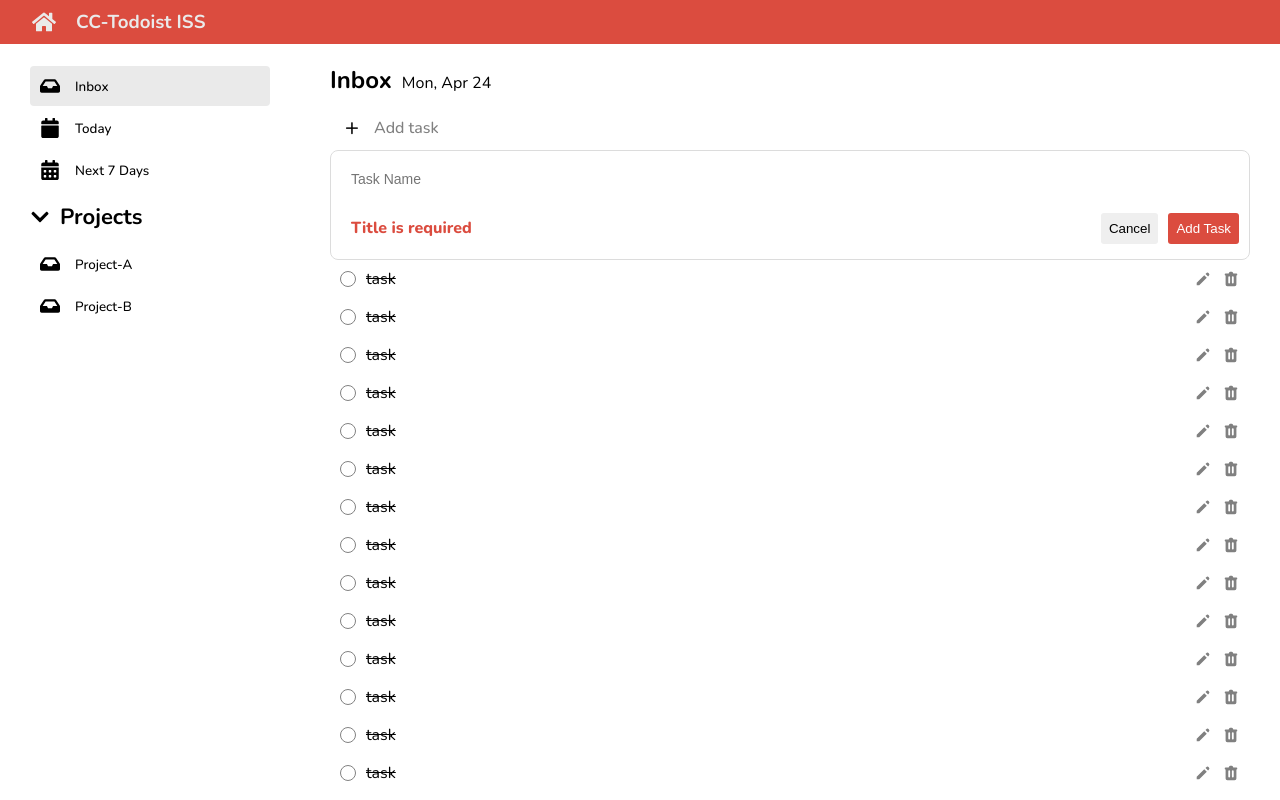
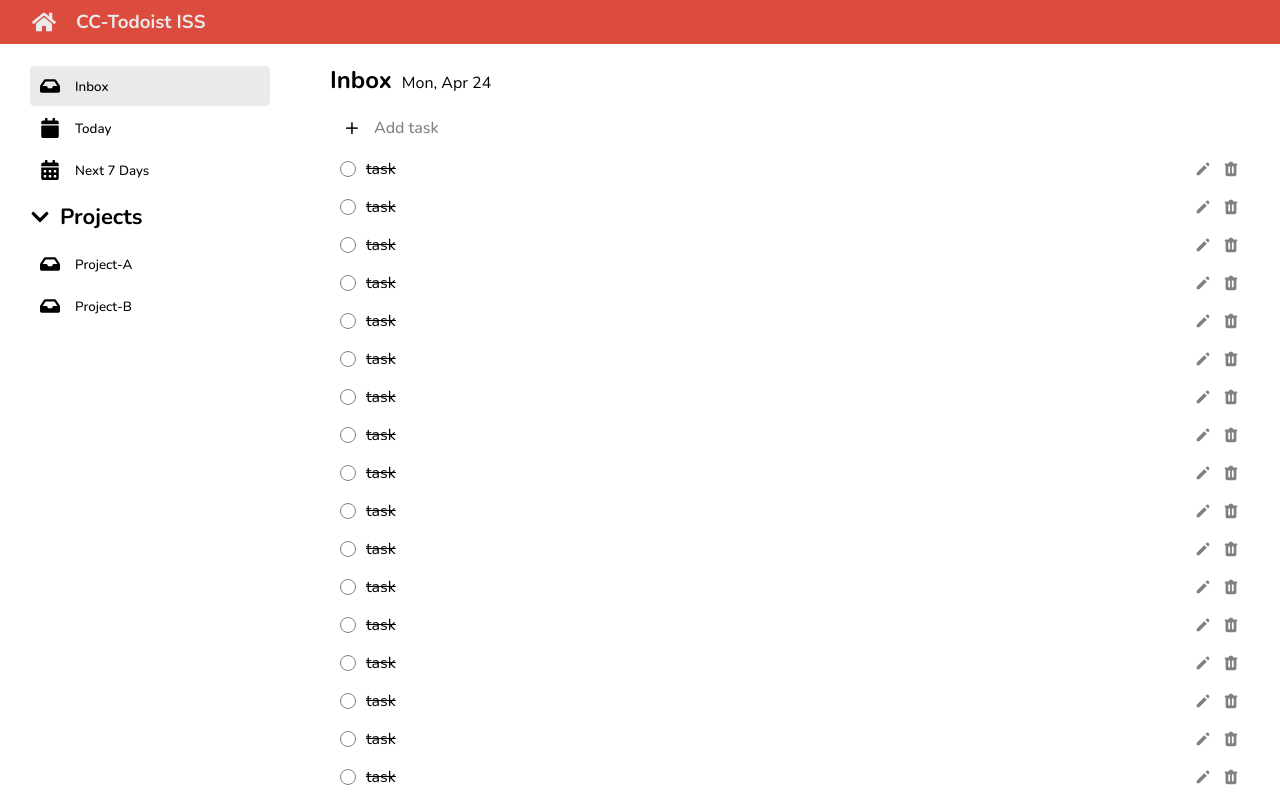
Before and after one commit to issarapong/react-todolist, a React (Create React App) app: page / in a window 1280 px wide. Built offline with nearby package versions, Linux system fonts and the light colour scheme.

Commit message:
finish:internal state ui form

```diff
--- a/src/components/Todo/AddTodo.jsx
+++ b/src/components/Todo/AddTodo.jsx
@@ -1,16 +1,28 @@
 import styles from './AddTodo.module.scss';
+import { useState } from 'react';
 import { TodoForm } from './TodoForm';
 
+export function AddTodo() {
+    // # Logic & State
+    const [isAddMode, setIsAddMode] = useState(false);
 
-export function AddTodo() {
+
+    const handleClickAddTask = () => {
+        // console.log("Open form")
+        setIsAddMode(true)
+    }
+
+    // # UI
     return (
         <>
-            <div className={styles.add__todo}>
-                <span>+</span>
-                <h3>Add task</h3>
-            </div>
-
-            <TodoForm />
+            {!isAddMode ? (
+                <div className={styles.add__todo} onClick={handleClickAddTask} >
+                    <span>+</span>
+                    <h3>Add task</h3>
+                </div>
+            ) : (
+                <TodoForm  onSetIsAddMode={setIsAddMode} />
+            )}
         </>
     );
 }
--- a/src/components/Todo/TodoForm.jsx
+++ b/src/components/Todo/TodoForm.jsx
@@ -1,16 +1,56 @@
 import styles from './TodoForm.module.scss';
+import React, { useState } from 'react';
 
-export function TodoForm() {
+export function TodoForm({onSetIsAddMode}) {
+    // # 1 : Logic Section
+    const [task, setTask] = useState('');
+    const [isError,setIsError] = useState(false)
+
+    const handleSubmit = (e) => {
+        e.preventDefault();
+
+        // validate
+        if(task.trim() === '') {
+            setIsError(true)
+            return;
+        }
+
+        // set back to normal mode
+		onSetIsAddMode(false)
+
+    };
+    const handleClickCancel = (e) => {
+		onSetIsAddMode(false)
+
+
+    };
+
+    const handleChangeInput = (e) => {
+        setIsError(false)
+		setTask(e.target.value)
+    };
+
+
+
+    // # 2 : UI-Section
     return (
-        <form className={styles.todo__form__container}>
-            <input className={styles.todo__form__input} placeholder='Task Name' />
+        <form className={styles.todo__form__container} onSubmit={handleSubmit}>
+            <input
+                className={styles.todo__form__input}
+                placeholder='Task Name'
+                value={task}
+                onChange={handleChangeInput}
+            />
             <div className={styles.todo__form__footer}>
-                <p className={styles.todo__error}>Title is required</p>
+               {isError &&  <p className={styles.todo__error}>Task Name is required</p>}
                 <div className={styles.todo__form__buttons}>
-                    <button>Cancel</button>
-                    <button>Add Task</button>
+                    <button type='button' onClick={handleClickCancel}>
+                        Cancel
+                    </button>
+                    <button type='submit'>Add Task</button>
                 </div>
             </div>
+
         </form>
     );
 }
--- a/src/components/Todo/TodoFrom.module.scss
+++ /dev/null
@@ -1,54 +0,0 @@
-
-.todo__form__container {
-    padding: 10px;
-    display: flex;
-    flex-direction: column;
-    // background-color: rgb(209, 209, 209);
-    border-radius: 8px;
-    gap: 10px;
-    border: 1px solid rgb(220, 220, 220);
-}
-
-.todo__form__input {
-    border: none;
-    border-radius: 4px;
-    padding: 10px 10px;
-    width: 100%;
-    font-size: 14px;
-
-    &:focus {
-        outline: none;
-    }
-}
-
-.todo__form__footer {
-    display: flex;
-    justify-content: space-between;
-    align-items: center;
-}
-
-.todo__error {
-    justify-self: start;
-    padding: 10px;
-    font-size: 16px;
-    font-weight: 800;
-    color: #db4c3f;
-}
-.todo__form__buttons {
-    display: flex;
-    justify-content: flex-end;
-    gap: 10px;
-    flex: 1;
-
-    & > button {
-        border: none;
-        padding: 8px;
-        border-radius: 3px;
-        cursor: pointer;
-    }
-
-    & > button:last-child {
-        background-color: #db4c3f;
-        color: white;
-    }
-}
```
Also changed, not shown: src/components/Todo/TodoContent.module.scss (deleted, +0 -23 lines), src/components/Todo/TodoFrom.jsx (deleted, +0 -17 lines), src/components/Todo/TodoItem.jsx (+3 -5 lines), src/components/Todo/TodoLists.module.scss (deleted, +0 -64 lines).
